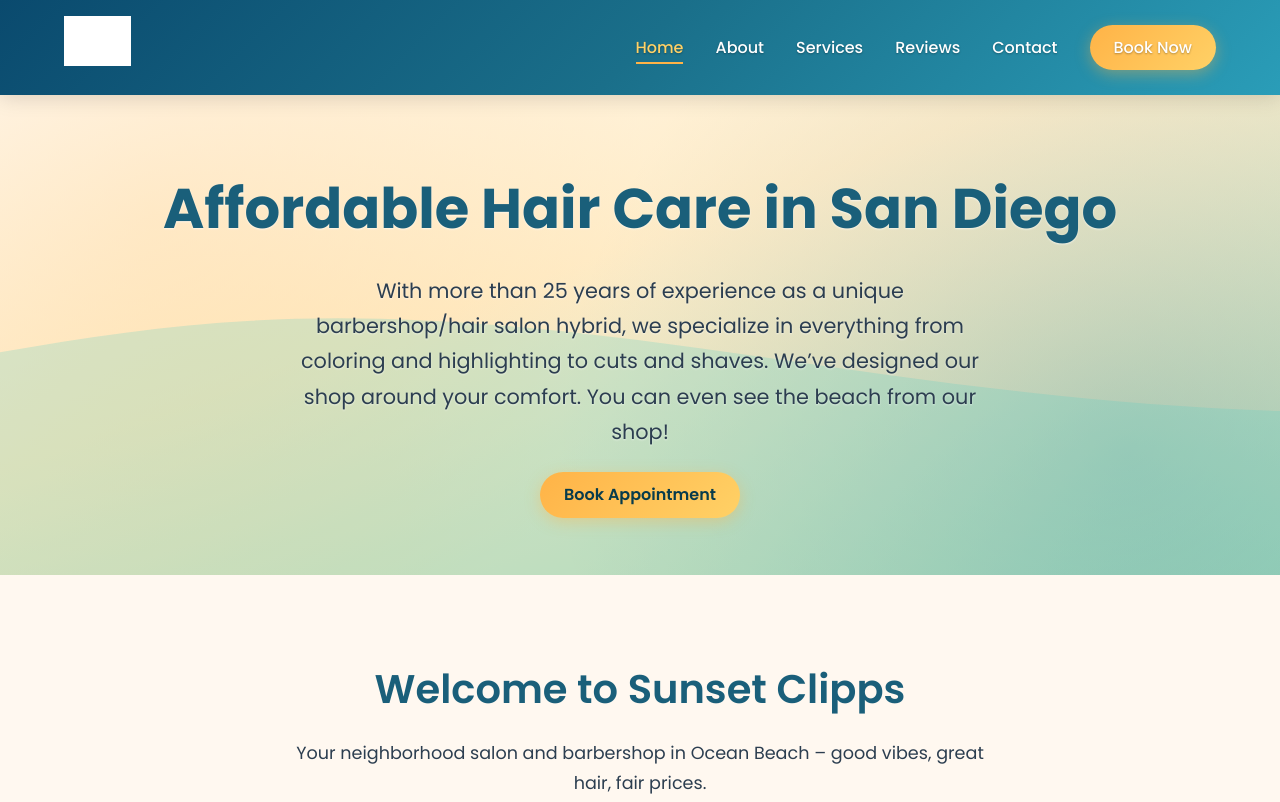
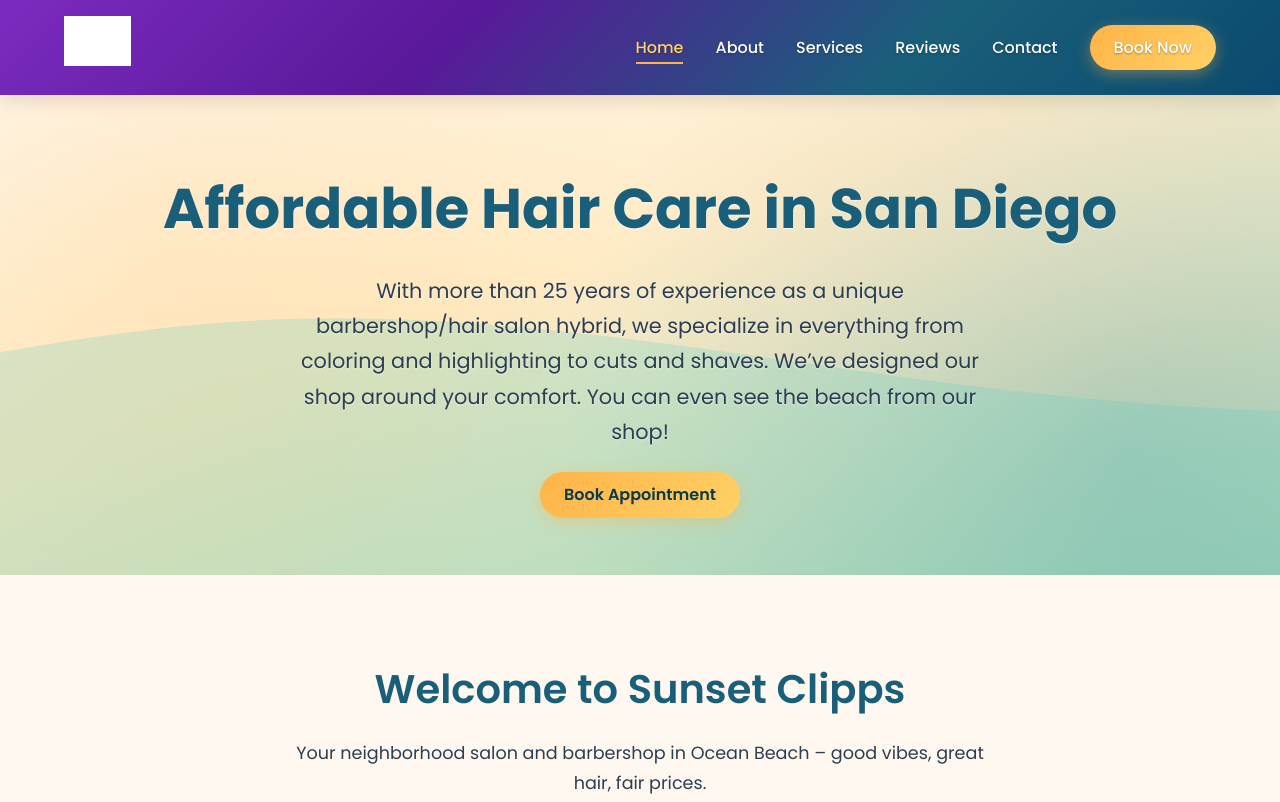
Before and after one commit to VeraciousDEV/sunset-clipps-website, a plain HTML site: page index.html in a window 1280 px wide. Shown: the top 802 px of the page. Drawn offline with Linux system fonts and the light colour scheme; grey boxes are pictures that could not be loaded.

Commit message:
Update header to purple-to-ocean-blue gradient on all pages

```diff
--- a/styles.css
+++ b/styles.css
@@ -30,9 +30,9 @@ body {
   position: relative;
 }
 
-/* Header */
+/* Header — purple to ocean blue gradient on all pages */
 header {
-  background: linear-gradient(135deg, #0A4A6E 0%, #1A6F8A 50%, #2A9DB8 100%);
+  background: linear-gradient(135deg, #7B2CBF 0%, #5A189A 35%, #1A5F7A 70%, #0A4A6E 100%);
   position: sticky;
   top: 0;
   z-index: 1000;
```
